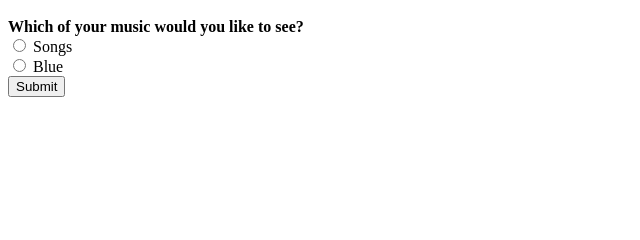
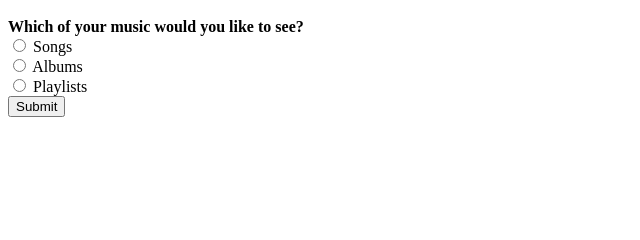
Before and after one commit to lankaraniamir/music-library-db-web-interface, a Flask app: template templates/profile.html in a window 1280 px wide. Shown: the part 109-349 px from the top of the page, without its empty margins (0-640 px from the left). Run offline with Flask 3, Linux system fonts and the light colour scheme; the template is opened without the code that fills it, so the values that code supplies are empty; parts of the project's set-up code (start-up, migrations or seed data) failed here and were passed over.

Commit message:
update all

```diff
--- a/templates/profile.html
+++ b/templates/profile.html
@@ -18,7 +18,9 @@
     <input type="radio" id="songs" name="selection" value="songs">
     <label for="songs">Songs</label><br>
     <input type="radio" id="albums" name="selection" value="albums">
-    <label for="blue">Blue</label><br>
+    <label for="albums">Albums</label><br>
+    <input type="radio" id="playlists" name="selection" value="playlists">
+    <label for="playlists">Playlists</label><br>
     <input type="submit">
 </form>
 </div>
```
